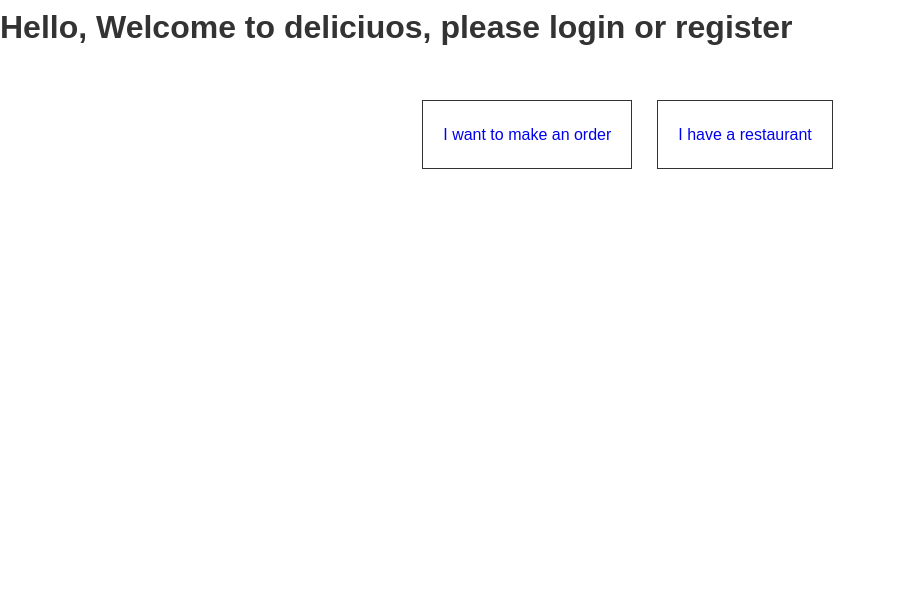
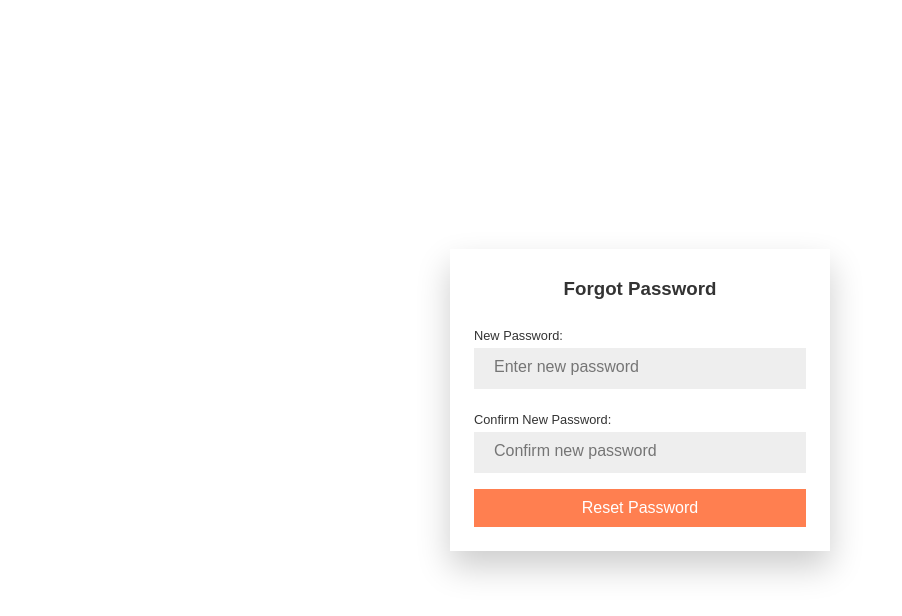
Before and after one commit to Adiso-1/DIY-Food, a React (Create React App) app in the folder client/: page /users/resetpassword/1 in a window 1280 px wide. Shown: the top 616 px of the page, without its empty margins (0-902 px from the left). Built offline with nearby package versions, Linux system fonts and the light colour scheme.

Commit message:
resetpassword component

```diff
--- a/client/src/App.js
+++ b/client/src/App.js
@@ -5,6 +5,7 @@ import UsersHome from './screens/Users/UsersHome/UsersHome';
 import LoginScreen from './screens/Authorization/LoginScreen';
 import ForgotPasswordScreen from './screens/Authorization/ForgotPasswordScreen';
 import RegisterScreen from './screens/Authorization/RegisterScreen';
+import ResetPasswordScreen from './screens/Authorization/ResetPasswordScreen';
 
 const App = () => {
 	return (
@@ -19,6 +20,11 @@ const App = () => {
 					component={ForgotPasswordScreen}
 				/>
 				<Route exact path="/users/register" component={RegisterScreen} />
+				<Route
+					exact
+					path="/users/resetpassword/:resetToken"
+					component={ResetPasswordScreen}
+				/>
 				<Route path="/" component={Home} />
 			</Switch>
 		</Router>
--- /dev/null
+++ b/client/src/screens/Authorization/ResetPasswordScreen.css
@@ -0,0 +1,19 @@
+.resetpassword-screen {
+	width: 100%;
+	height: 100vh;
+	display: flex;
+	justify-content: center;
+	align-items: center;
+}
+
+.resetpassword-screen__form {
+	width: 380px;
+	padding: 1.5rem;
+	box-shadow: 0 1rem 2rem rgba(0, 0, 0, 0.2);
+	background: #fff;
+}
+
+.resetpassword-screen__title {
+	text-align: center;
+	margin-bottom: 1rem;
+}
--- /dev/null
+++ b/client/src/screens/Authorization/ResetPasswordScreen.jsx
@@ -0,0 +1,91 @@
+import { useState, useRef } from 'react';
+import { Link } from 'react-router-dom';
+import axios from 'axios';
+
+import './ResetPasswordScreen.css';
+
+const ResetPasswordScreen = ({ history, match }) => {
+	const [password, setPassword] = useState('');
+	const [confirmPassword, setConfirmPassword] = useState('');
+	const [error, setError] = useState('');
+	const [success, setSuccess] = useState('');
+	const buttonRef = useRef(null);
+
+	const path = window.location.pathname.match(/^\/([^/]*)/)[0];
+
+	const resetPasswordHandler = async (e) => {
+		e.preventDefault();
+		if (password !== confirmPassword) {
+			setPassword('');
+			setConfirmPassword('');
+			setTimeout(() => {
+				setError('');
+			}, 2000);
+			return setError("Passwords don't match");
+		}
+		try {
+			const { data } = await axios.put(
+				`${path}/resetpassword/${match.params.resetToken}`,
+				{
+					password,
+				}
+			);
+			setSuccess(data);
+			buttonRef.current.disabled = true;
+			setTimeout(() => {
+				history.push(`${path}/login`);
+			}, 10000);
+		} catch (error) {
+			setError(error);
+			setTimeout(() => {
+				setError('');
+			}, 2000);
+		}
+	};
+
+	return (
+		<div className="resetpassword-screen">
+			<form
+				onSubmit={resetPasswordHandler}
+				className="resetpassword-screen__form"
+			>
+				<h3 className="resetpassword-screen__title">Forgot Password</h3>
+				{error && <span className="error-message">{error} </span>}
+				{success && (
+					<span className="success-message">
+						{success} <Link to={`${path}/login`}>Login</Link>
+					</span>
+				)}
+				<div className="form-group">
+					<label htmlFor="password">New Password:</label>
+					<input
+						type="password"
+						required
+						id="password"
+						placeholder="Enter new password"
+						autoComplete="true"
+						value={password}
+						onChange={(e) => setPassword(e.target.value)}
+					/>
+				</div>
+				<div className="form-group">
+					<label htmlFor="confirmpassword">Confirm New Password:</label>
+					<input
+						type="password"
+						required
+						id="confirmpassword"
+						placeholder="Confirm new password"
+						autoComplete="true"
+						value={confirmPassword}
+						onChange={(e) => setConfirmPassword(e.target.value)}
+					/>
+				</div>
+				<button ref={buttonRef} type="submit" className="btn btn-primary">
+					Reset Password
+				</button>
+			</form>
+		</div>
+	);
+};
+
+export default ResetPasswordScreen;
```
